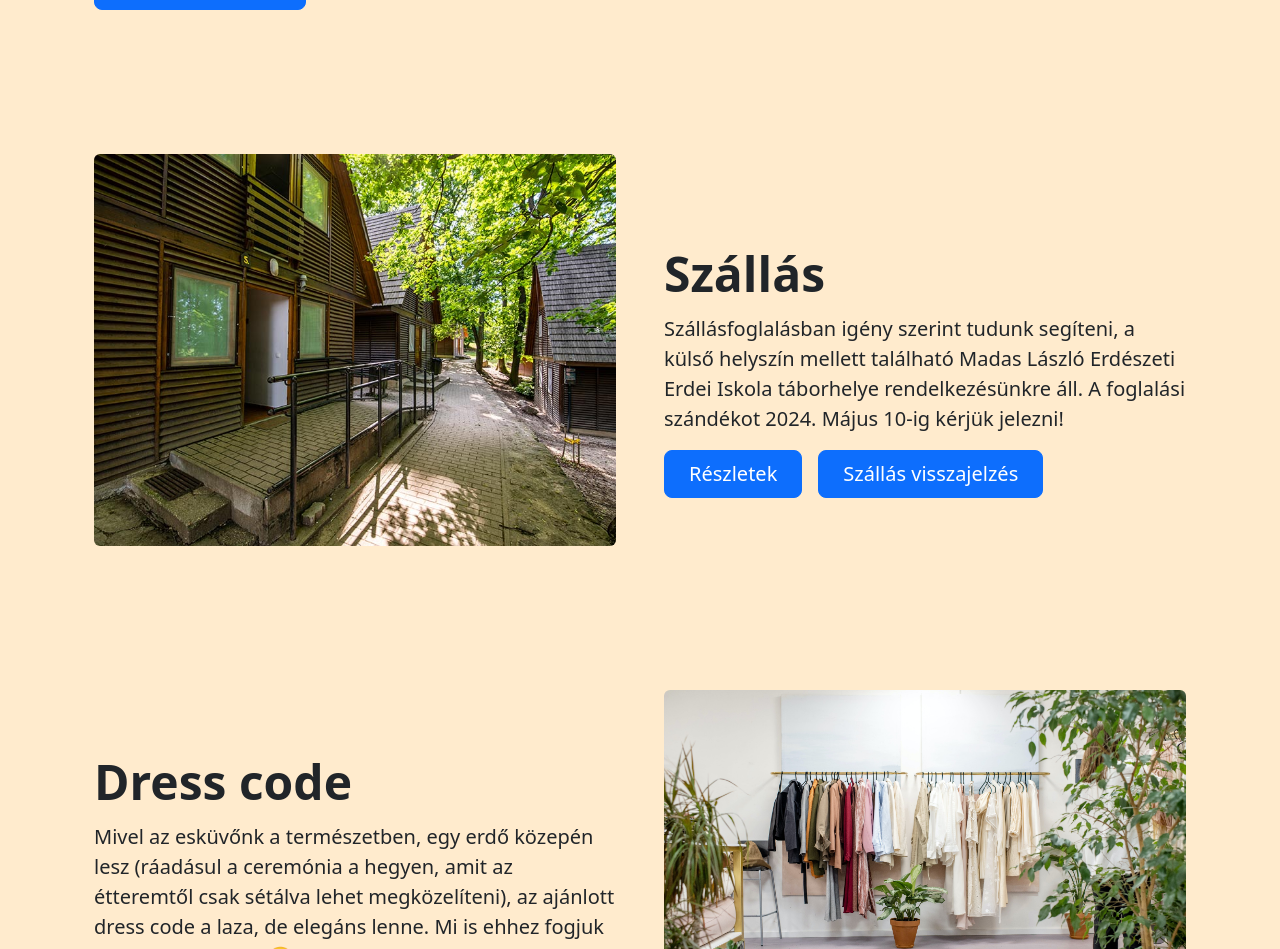
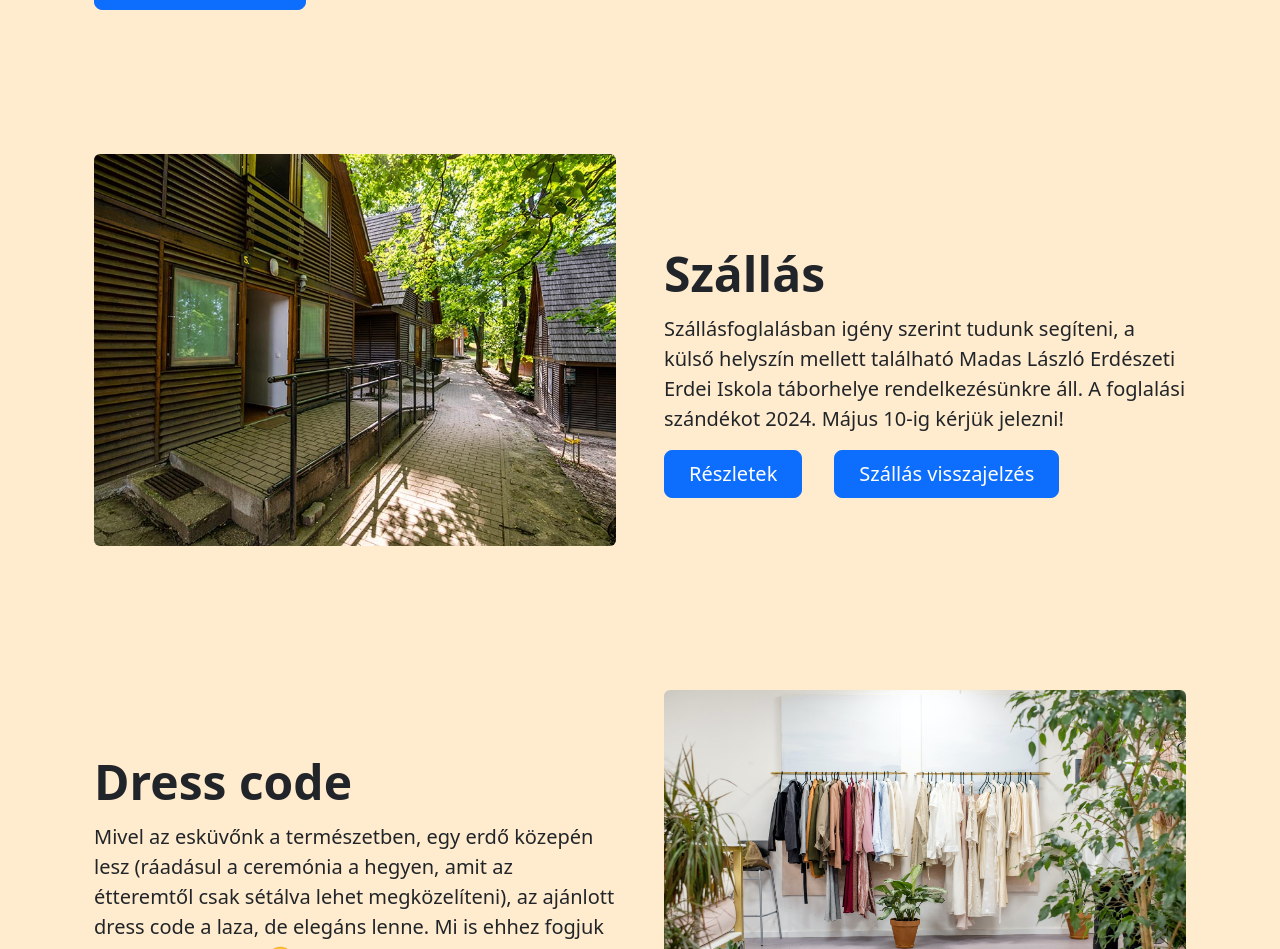
Before and after one commit to csicsi2000/nella.csicsi.eskuvo.github.io, a Jekyll site: the page built from info.md, in a window 1280 px wide. Shown: the part 552-1501 px from the top of the page. Built offline with Jekyll 4.4.1, drawn with Linux system fonts in a browser that asks for light colours; some web fonts are replaced.

Commit message:
add info page content

```diff
--- a/css/styles.css
+++ b/css/styles.css
@@ -1,3 +1,8 @@
+html {
+  overflow: -moz-scrollbars-vertical;
+  overflow-y: scroll;
+}
+
 body{
   transition: 0.3s;
 }
--- a/info.md
+++ b/info.md
@@ -30,7 +30,7 @@ layout: default
       <div class="col-lg-6">
         <h2 class="display-5 fw-bold lh-1 mb-3">Szállás</h2>
         <p class="lead fs-5">Szállásfoglalásban igény szerint tudunk segíteni, a külső helyszín mellett található Madas László Erdészeti Erdei Iskola táborhelye rendelkezésünkre áll. A foglalási szándékot 2024. Május 10-ig kérjük jelezni! </p>
-        <div class="d-grid gap-2 d-md-flex justify-content-md-start">
+        <div class="d-grid gap-4 d-md-flex justify-content-md-start">
           <button type="button" class="btn btn-primary btn-lg px-4 me-md-2" data-bs-toggle="modal" data-bs-target="#szallasModal">
             Részletek
           </button>
@@ -97,8 +97,12 @@ Támogatva induló közös életünk."</p>
         </button>
       </div>
       <div class="modal-body text-justify">
-        A szállás 12 férőhelyes faházakban lesz, egy házban 1 db 4 fős és 4 db 2 fős szobával, vizesblokkal. A 2023-as árak szerint egy ház ára 50.000 Ft. Ez 12 személyre fejenként 4166 Ft-ot jelent, ez a ház telítettségétől függően változhat. A frissített, 2024-es árlistát valamint az új tájékoztatót Január folyamán kapjuk meg, ezt azonnal frissíteni is fogjuk.<br>
-          <a class="link-primary" href="https://parkerdo.hu/turizmus/turistaszallasok/madas-laszlo-erdeszeti-erdei-iskola/">Szállás honlapja</a>
+        A szállás 10 férőhelyes faházakban lesz, egy házban 1 db 4 fős, 2 db 2 fős és 2 db 1 fős szobával és vizesblokkal. A 2024-as árak szerint egy ház ára 60.000 Ft. Ez 10 személyre fejenként 6000 Ft-ot jelent, ez a ház telítettségétől függően változhat.<br>
+        <div class="d-flex flex-column">
+          <a class="btn btn-primary m-2" href="https://parkerdo.hu/turizmus/turistaszallasok/madas-laszlo-erdeszeti-erdei-iskola/">Szállás honlapja</a>
+          <a class="btn btn-info m-2" href="documents/Esküvői szállás tájékoztató 2024.doc" download="Esküvői szállás tájékoztató 2024.doc">Szállás Tájékoztató</a>
+          <a class="btn btn-success m-2" href="documents/NTAK-VIZA-2024.docx" download="Szallas_Jelentkezes.docx">Jelentkezéshez szükséges adatok</a>
+          </div>
       </div>
       <div class="modal-footer">
         <button type="button" class="btn btn-secondary" data-bs-dismiss="modal">Bezárás</button>
```
Also changed, not shown: 2 other files.
